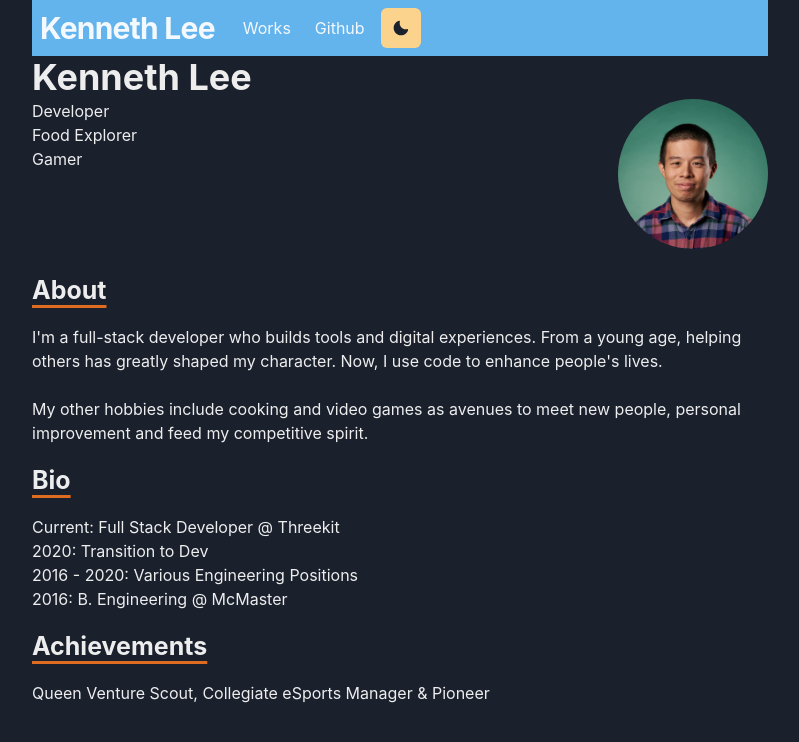
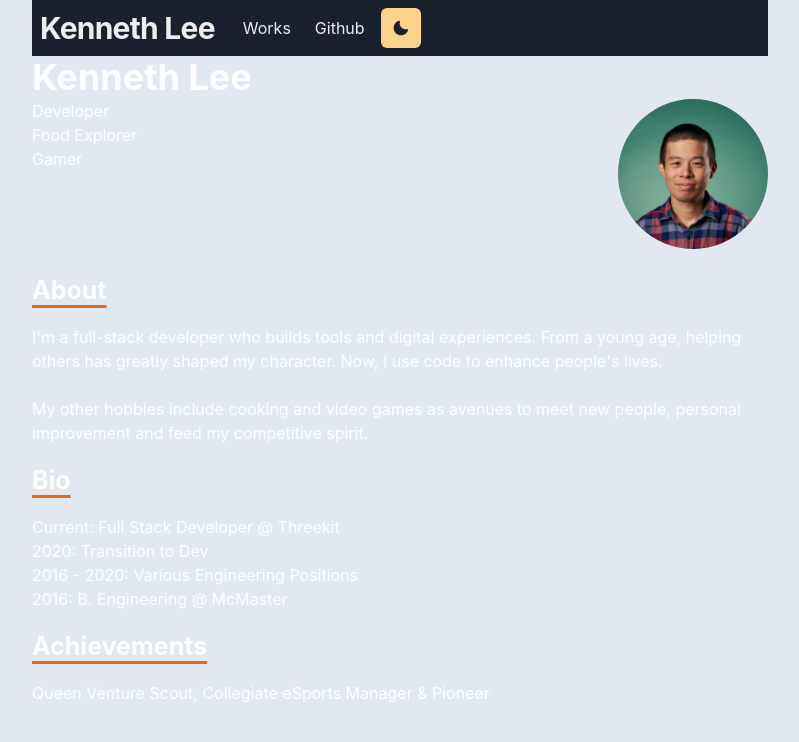
Before and after one commit to Leeoku/nextfolio, a Next.js app: page / in a window 1280 px wide. Shown: the top 742 px of the page, without its empty margins (240-1039 px from the left). Built offline with nearby package versions, Linux system fonts and the light colour scheme.

Commit message:
chore: update theme and layout colors

```diff
--- a/components/DarkToggle.tsx
+++ b/components/DarkToggle.tsx
@@ -6,7 +6,7 @@ const DarkToggle = () => {
   return (
       <IconButton
       aria-label='Dark Toggle'
-      colorScheme={useColorModeValue('teal400', 'orange')}
+      colorScheme={useColorModeValue('teal', 'orange')}
       icon={useColorModeValue(<SunIcon/>, <MoonIcon/>)}
       onClick={toggleColorMode}
       >
--- a/components/Navbar.tsx
+++ b/components/Navbar.tsx
@@ -24,6 +24,7 @@ const LinkItem = ({ href, path, children }) => {
         p={2}
         bg={active ? "grassteal" : undefined}
         color={active ? "teal.300" : inactiveColor}
+        href={href}
       >
         {children}
       </Link>
@@ -37,7 +38,7 @@ const Navbar = (props) => {
     <Box
       position="relative" // todo check postion
       w="100%"
-      bg={useColorModeValue("yellow.300", "blue.300")}
+      bg={useColorModeValue("gray.200", 'gray.800')}
       zIndex={1}
       {...props}
     >
@@ -51,7 +52,7 @@ const Navbar = (props) => {
       >
         <Flex align="center" mr={5}>
           <Heading as="h1" size="lg" letterSpacing={"tight"}>
-            Kenneth Lee
+            <Link href="/">Kenneth Lee</Link>
           </Heading>
         </Flex>
         <Stack direction="row" flexGrow={1}>
--- a/themes/Theme.tsx
+++ b/themes/Theme.tsx
@@ -26,6 +26,28 @@ const fonts = {
   heading: `'Montserrat', ${base.fonts?.heading}`,
   body: `'Montserrat', ${base.fonts?.heading}`,
 }
-const Theme = extendTheme({components, config, fonts});
+
+const styles = {
+  colors:{
+    red: {
+      300: "#FC8181"
+    }
+  },
+  dark:{
+    styles: {
+      global: {
+        "html, body": {
+          bg: "gray.800",
+        }
+      }
+    }
+  },
+  global: {
+  "html,  body": {
+    bg: "gray.200",
+  }
+  },
+}
+const Theme = extendTheme({components, config, fonts, styles});
 
 export default Theme;
```
